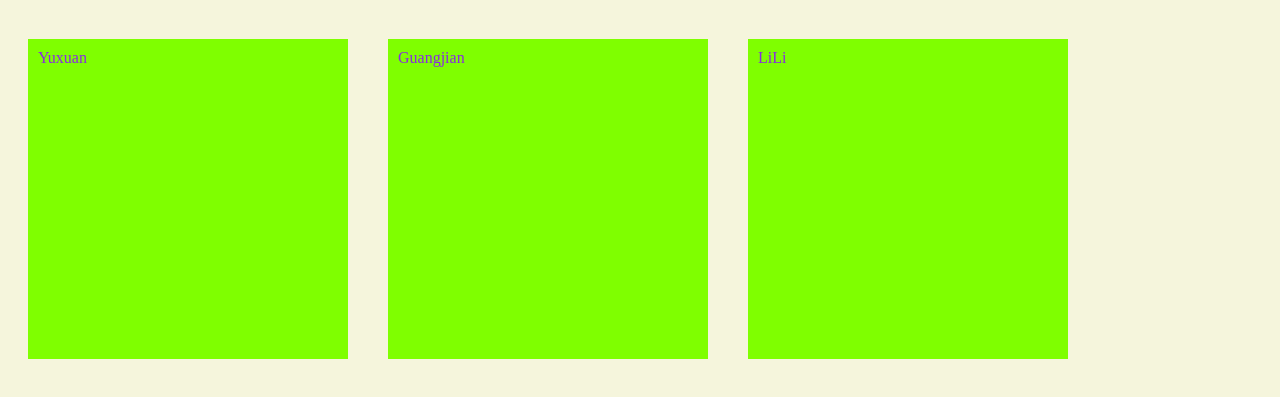
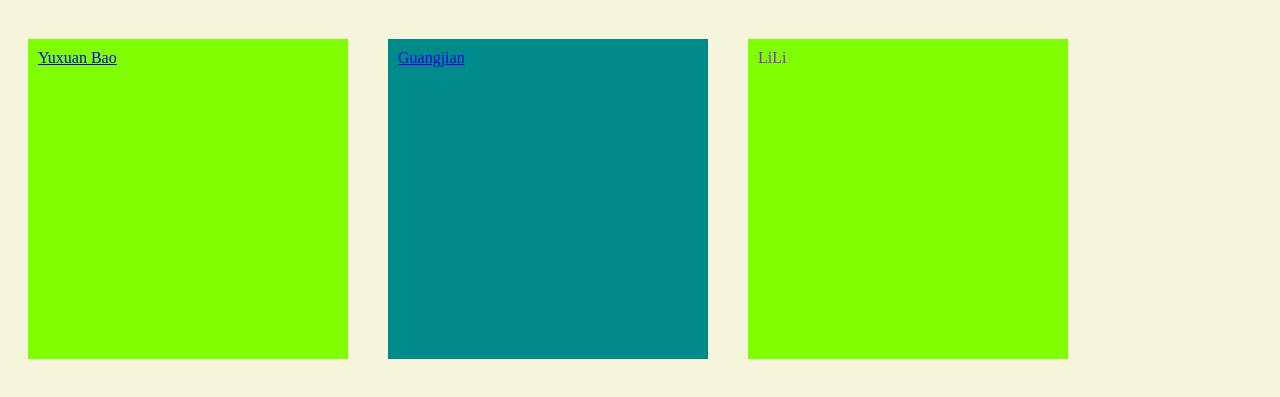
Before and after one commit to johndreamfuture/johndreamfuture.github.io, a plain HTML site: page index.html in a window 1280 px wide. Shown: the part 61-458 px from the top of the page. Drawn offline with Linux system fonts and the light colour scheme.

Commit message:
third version

```diff
--- a/index.html
+++ b/index.html
@@ -34,10 +34,9 @@ background-color:darkcyan;
 <body>
       <h1>Welcome to my pages!</h1>
     <div class="container">
-        <div class="cell">Yuxuan</div>
-        <div class="cell">Guangjian</div>
+     <div class="cell"><a href="https://www.google.com/">Yuxuan Bao</a></div>
+        <div class="cell cell-2"><a href="./img/guangjian.png">Guangjian</a></div>
         <div class="cell">LiLi</div>
-
     </div>
 </body>
 </html>
```
